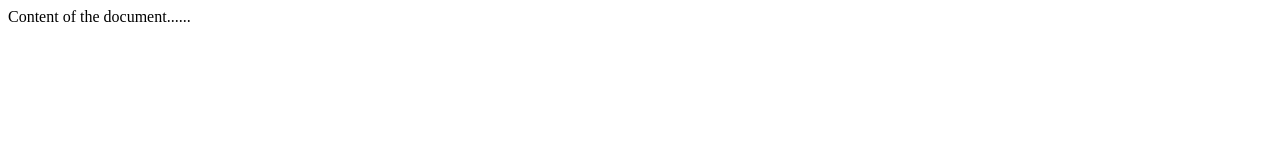
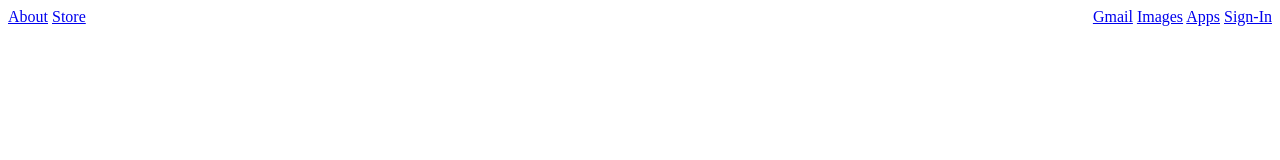
Before and after one commit to isaiahlange/google-homepage, a plain HTML site: page index.html in a window 1280 px wide. Drawn offline with Linux system fonts and the light colour scheme.

Commit message:
header with hyperlinks

```diff
--- a/css/style.css
+++ b/css/style.css
@@ -0,0 +1,12 @@
+#header {
+	position: absolute-top;
+	display: inline;
+}
+
+.menu .right {
+	float: right;
+}
+
+.menu .left {
+	float: left;
+}
--- a/index.html
+++ b/index.html
@@ -3,10 +3,22 @@
 <head>
 <meta charset="UTF-8">
 <title>Google</title>
+<link rel="stylesheet" type="text/css" href="css/style.css">
 </head>
 
 <body>
-Content of the document......
+	<div id="header" class="menu bar">
+			<div class="menu left">
+				<a href="nowhere!">About</a>
+				<a href="nowhere!">Store</a>
+			</div>
+			<div class="menu right">
+				<a href="nowhere!">Gmail</a>
+				<a href="nowhere!">Images</a>
+				<a href="nowhere!">Apps</a>
+				<a href="nowhere!">Sign-In</a>
+			</div>
+	</div>
 </body>
 
 </html>
```
